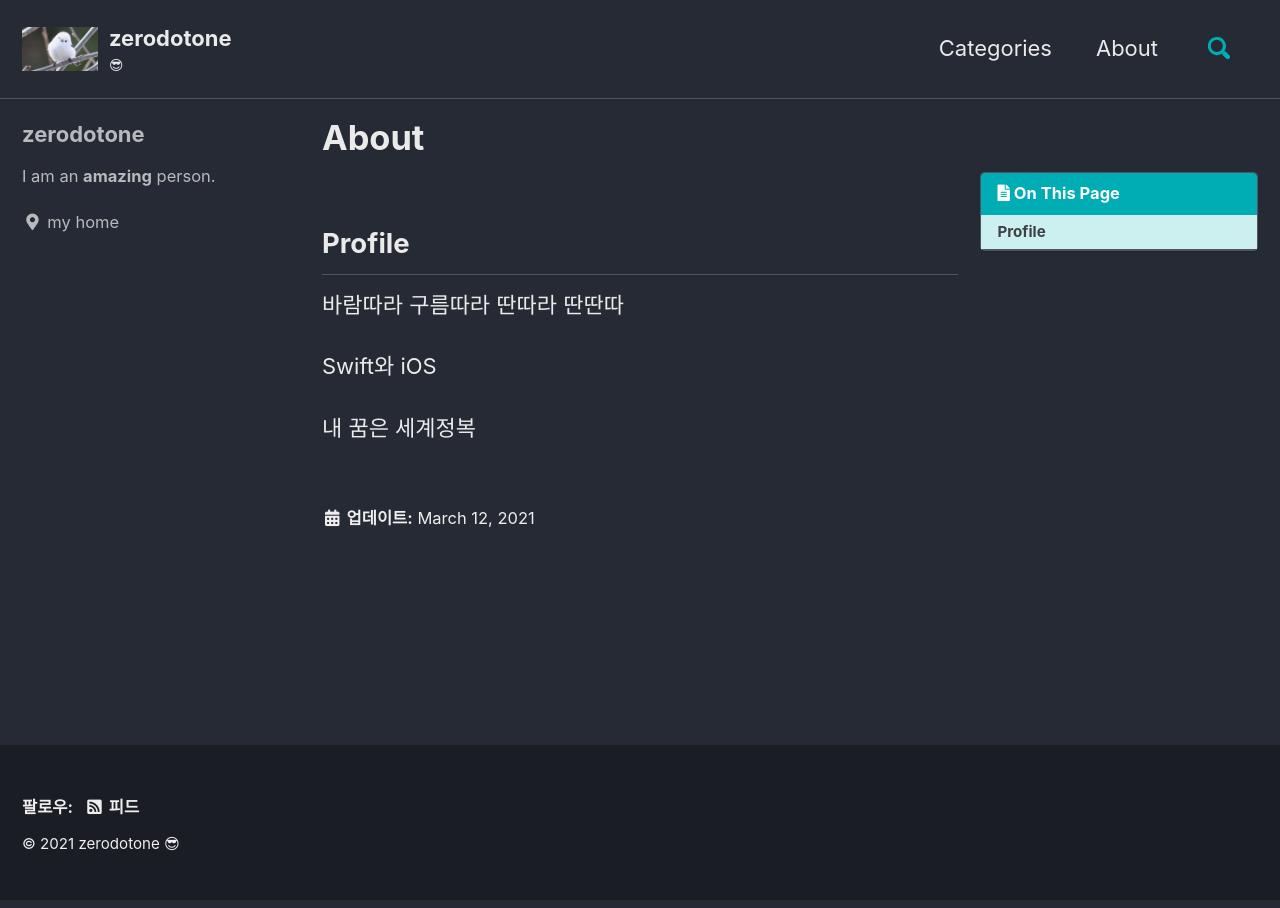
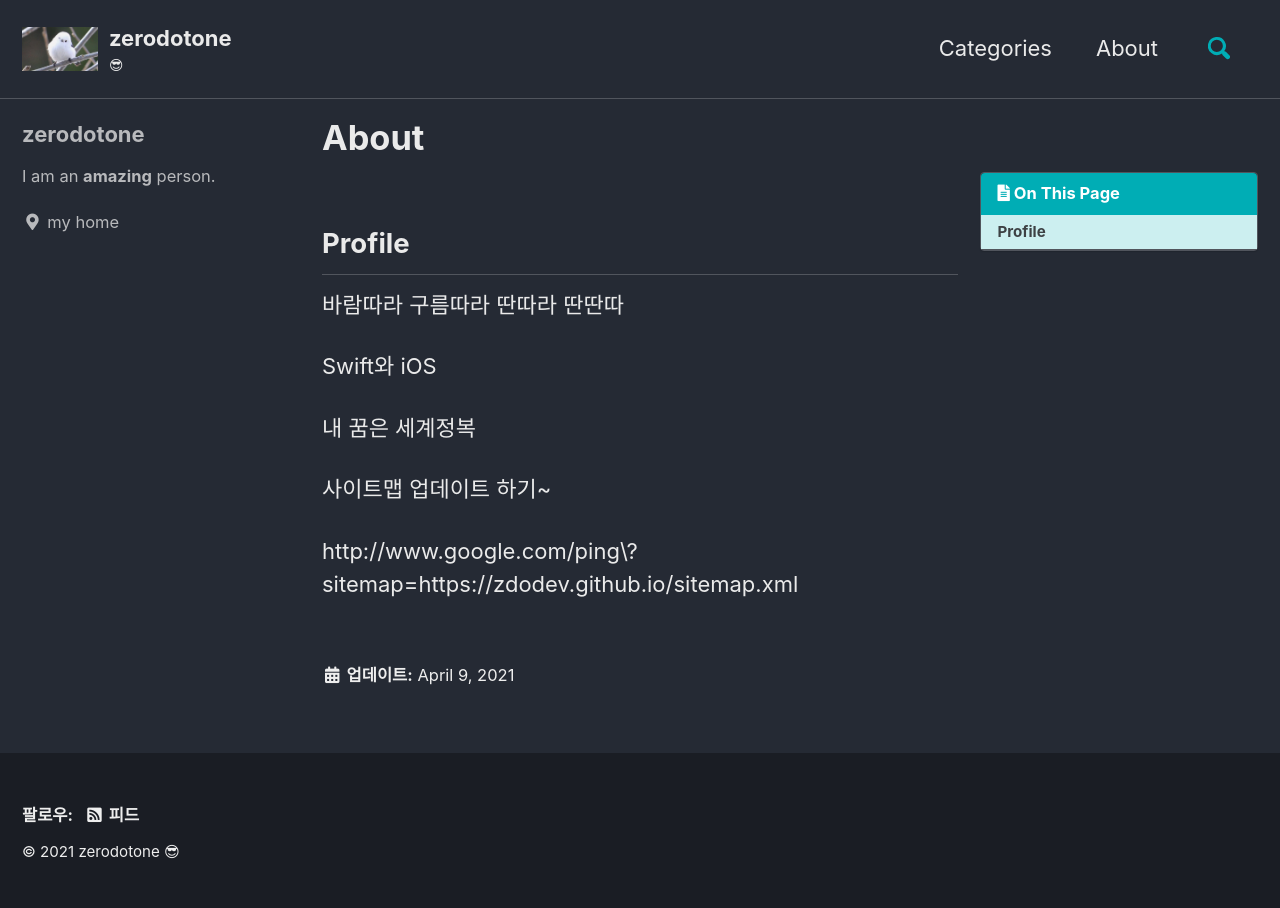
Before and after one commit to zdodev/zdodev.github.io, a Jekyll site: the page built from _pages/about.md, in a window 1280 px wide. Built offline with Jekyll 4.4.1, drawn with Linux system fonts in a browser that asks for light colours; cached includes are drawn as plain includes.

Commit message:
🌬: About 수정, 사이트맵 업데이트 방법 추가.

```diff
--- a/_pages/about.md
+++ b/_pages/about.md
@@ -1,7 +1,7 @@
 ---
 permalink: /about/
 title: "About"
-last_modified_at: 2021-03-12 00:24:00
+last_modified_at: 2021-04-09 01:00:00
 toc: true #Table of Contents
 ---
 
@@ -12,3 +12,7 @@ toc: true #Table of Contents
 Swift와 iOS
 
 내 꿈은 세계정복
+
+사이트맵 업데이트 하기~
+
+http://www.google.com/ping\?sitemap\=https://zdodev.github.io/sitemap.xml
```
